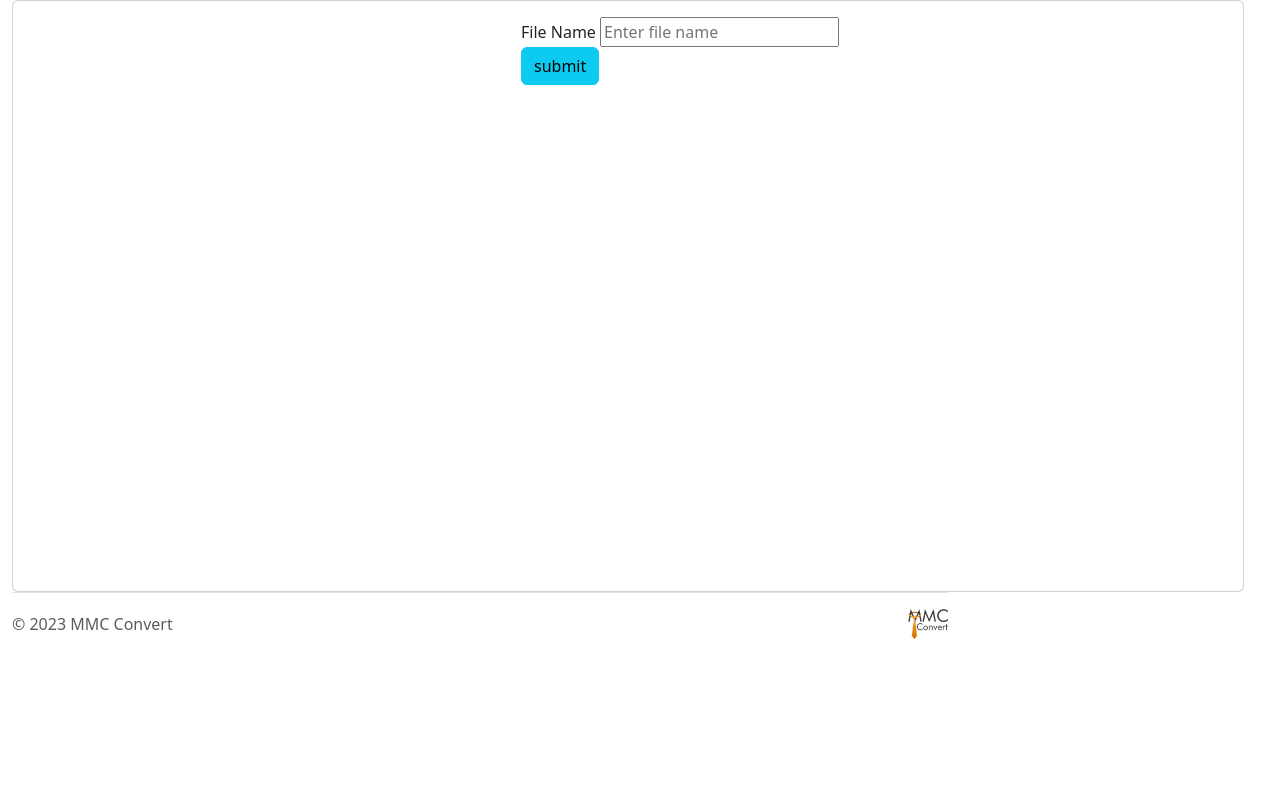
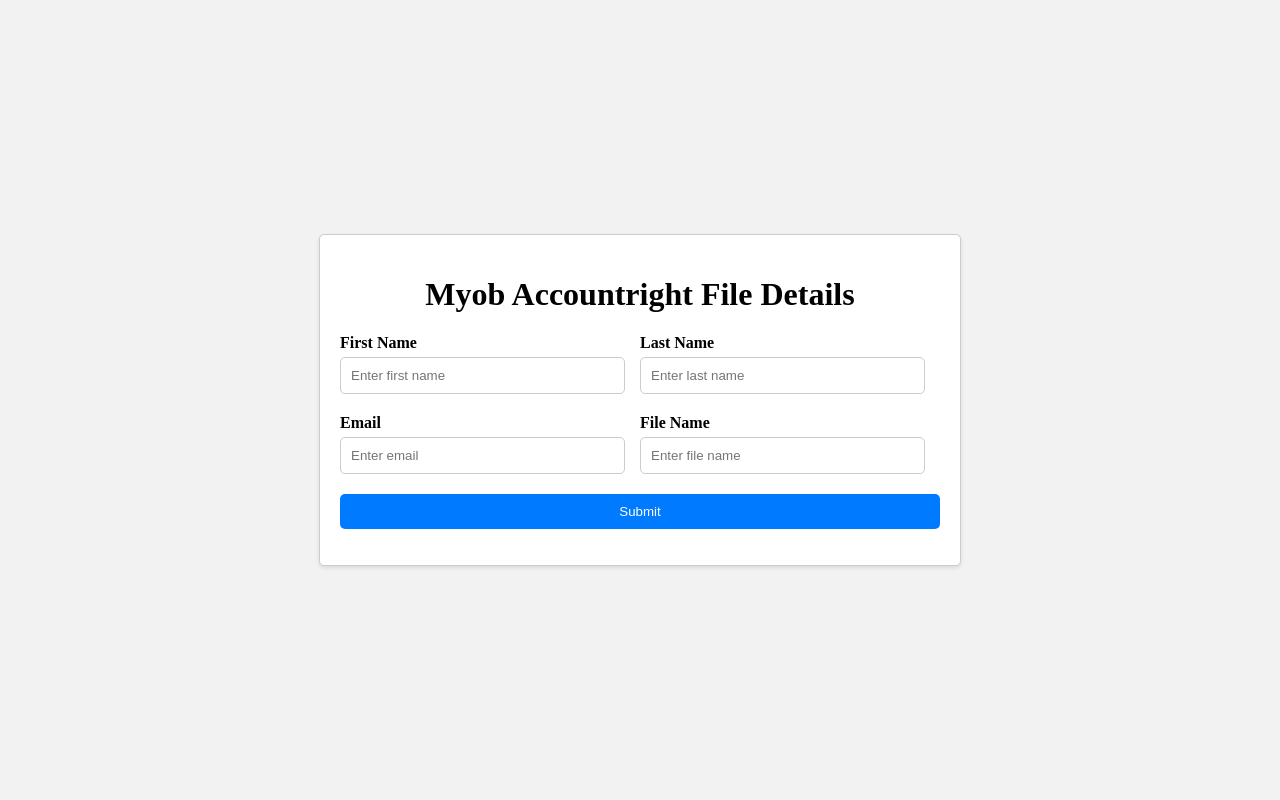
Before and after one commit to Priya-Chandak/MyobAccRight-QBO, a Flask app: page /file_select_data in a window 1280 px wide. Run offline with Flask 2, Linux system fonts and the light colour scheme; some libraries are stand-ins or nearby versions.

Commit message:
Updated UI

```diff
--- a/apps/templates/home/file_data.html
+++ b/apps/templates/home/file_data.html
@@ -1,63 +1,92 @@
-{% extends "layouts/base.html" %}
-
-{% block title %} UI Forms {% endblock %}
-
-<!-- Specific Page CSS goes HERE  -->
 {% block stylesheets %}
 <link href="https://cdnjs.cloudflare.com/ajax/libs/select2/4.0.4/css/select2.min.css" rel="stylesheet"/>
+<style>
+    /* Custom CSS for your form page */
+    body {
+        display: flex;
+        align-items: center;
+        justify-content: center;
+        height: 100vh;
+        margin: 0;
+        background-color: #f2f2f2;
+    }
+
+    .custom-card {
+        width: 100%;
+        max-width: 600px;
+        padding: 20px;
+        background-color: #fff;
+        border: 1px solid #ccc;
+        border-radius: 5px;
+        box-shadow: 0 2px 4px rgba(0, 0, 0, 0.1);
+    }
+
+    .custom-form-group {
+        margin-bottom: 20px;
+        display: flex;
+        flex-wrap: wrap;
+        justify-content: space-between;
+    }
+
+    .custom-field {
+        flex: 1;
+    }
+
+    .custom-label {
+        font-weight: bold;
+        display: block;
+        margin-bottom: 5px;
+    }
+
+    .custom-input {
+        width: 95%;
+        padding: 10px;
+        border: 1px solid #ccc;
+        border-radius: 5px;
+    }
+
+    .custom-button {
+        display: block;
+        width: 100%;
+        padding: 10px;
+        background-color: #007BFF;
+        color: #fff;
+        border: none;
+        border-radius: 5px;
+        cursor: pointer;
+    }
+
+    .custom-button:hover {
+        background-color: #0056b3;
+    }
+</style>
 {% endblock stylesheets %}
 
 {% block content %}
-
-<div class="card" style="width: 77rem; height: 37rem;">
-        <div class="card-body" style="margin-left: 40%;">
-            <div class="row">
-                <div class="col-md-6">
-                    <div class="form-group mt-6">
-                        <label for="description">File Name</label>
-                        <input type="text"  value="" id="filename" placeholder="Enter file name" required>
-                    </div>
-                    <button id="submit_file_name" class="btn btn-info ms-10 mb-3">submit</button>
-                </div>
+<div class="custom-card">
+    <h1 style="text-align: center;">Myob Accountright File Details</h1>
+    <form>
+        <div class="custom-form-group">
+            <div class="custom-field">
+                <label for="firstname" class="custom-label">First Name</label>
+                <input type="text" id="firstname" class="custom-input" placeholder="Enter first name" required>
             </div>
-    </div>
+            <div class="custom-field">
+                <label for="lastname" class="custom-label">Last Name</label>
+                <input type="text" id="lastname" class="custom-input" placeholder="Enter last name" required>
+            </div>
+        </div>
+        <div class="custom-form-group">
+            <div class="custom-field">
+                <label for="email" class="custom-label">Email</label>
+                <input type="email" id="email" class="custom-input" placeholder="Enter email" required>
+            </div>
+            <div class="custom-field">
+                <label for="filename" class="custom-label">File Name</label>
+                <input type="text" id="filename" class="custom-input" placeholder="Enter file name" required>
+            </div>
+        </div>
+        <button id="submit_file_name" class="custom-button">Submit</button>
+    </form>
 </div>
-
-
 {% endblock content %}
-
-<!-- Specific Page JS goes HERE  -->
-{% block javascripts %}
-
-<script src="https://cdnjs.cloudflare.com/ajax/libs/jquery/3.6.4/jquery.min.js" integrity="sha512-pumBsjNRGGqkPzKHndZMaAG+bir374sORyzM3uulLV14lN5LyykqNk8eEeUlUkB3U0M4FApyaHraT65ihJhDpQ==" crossorigin="anonymous" referrerpolicy="no-referrer"></script>
-<script src="https://cdnjs.cloudflare.com/ajax/libs/select2/4.0.4/js/select2.min.js"></script>
-<script src="https://ajax.googleapis.com/ajax/libs/jquery/3.6.0/jquery.min.js"></script>
-<script>
-
-$(document).ready(function() {
-        $('#submit_file_name').click(function() {
-        var x = $("#filename").val();
-        $.ajax({
-        type: "POST",
-        url: "/file_select_data",
-        data:{file_data1:x},
-
-        success: function(data) {
-                        var result = $.parseJSON(data)
-                        console.log(result)
-                        if(result==true){
-                            window.location='/qbo_file_data'
-                        }else{
-                            alert("Please enter correct file name")
-                        }
-                    },
-                    error: function(xhr, status, error) {
-                        console.log("Error:", error);
-                    }
-
-     });
-     });
-     });
-
-</script>
-{% endblock javascripts %}
```
Also changed, not shown: apps/templates/home/upload_file_myobaccountright.html (+63 -39 lines).
